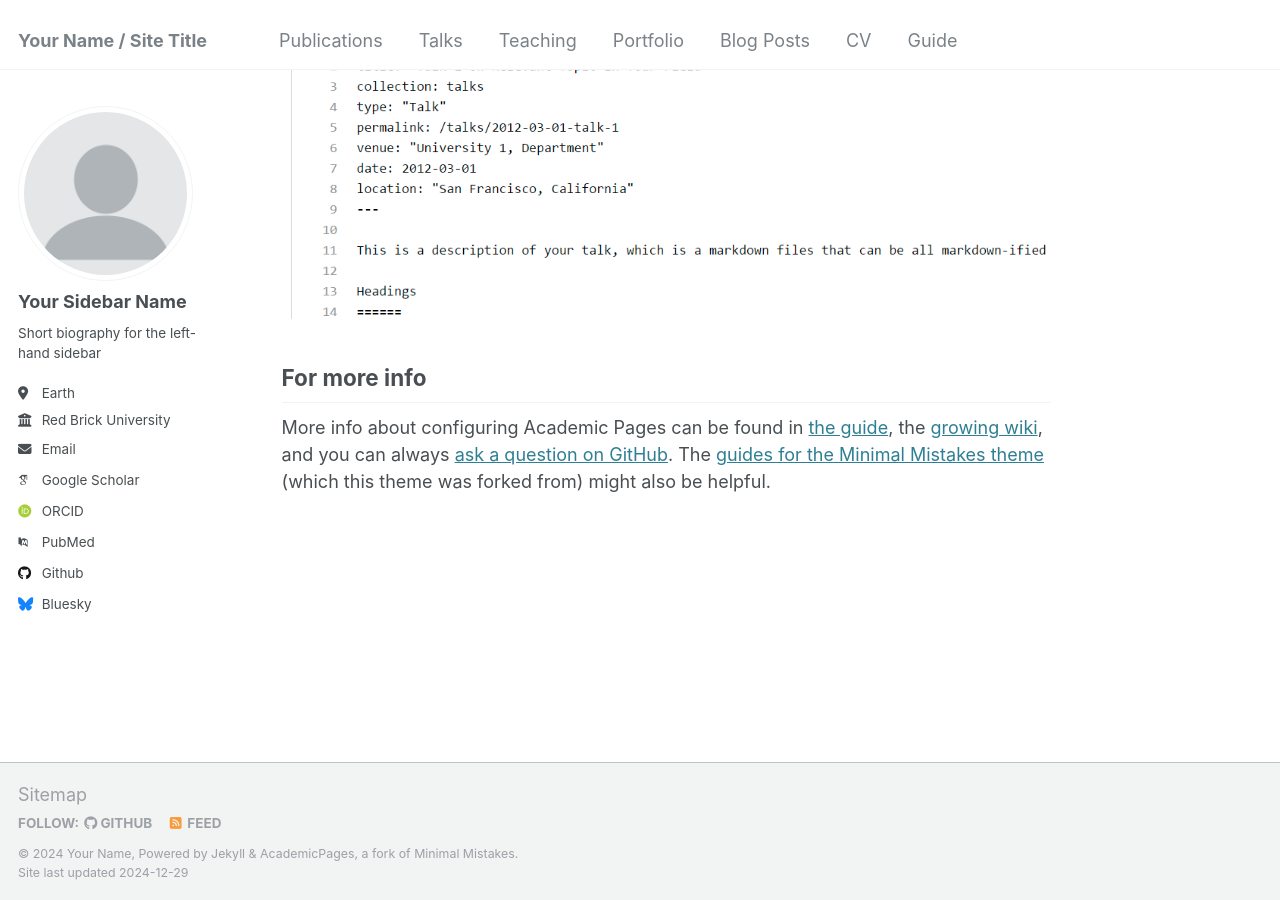
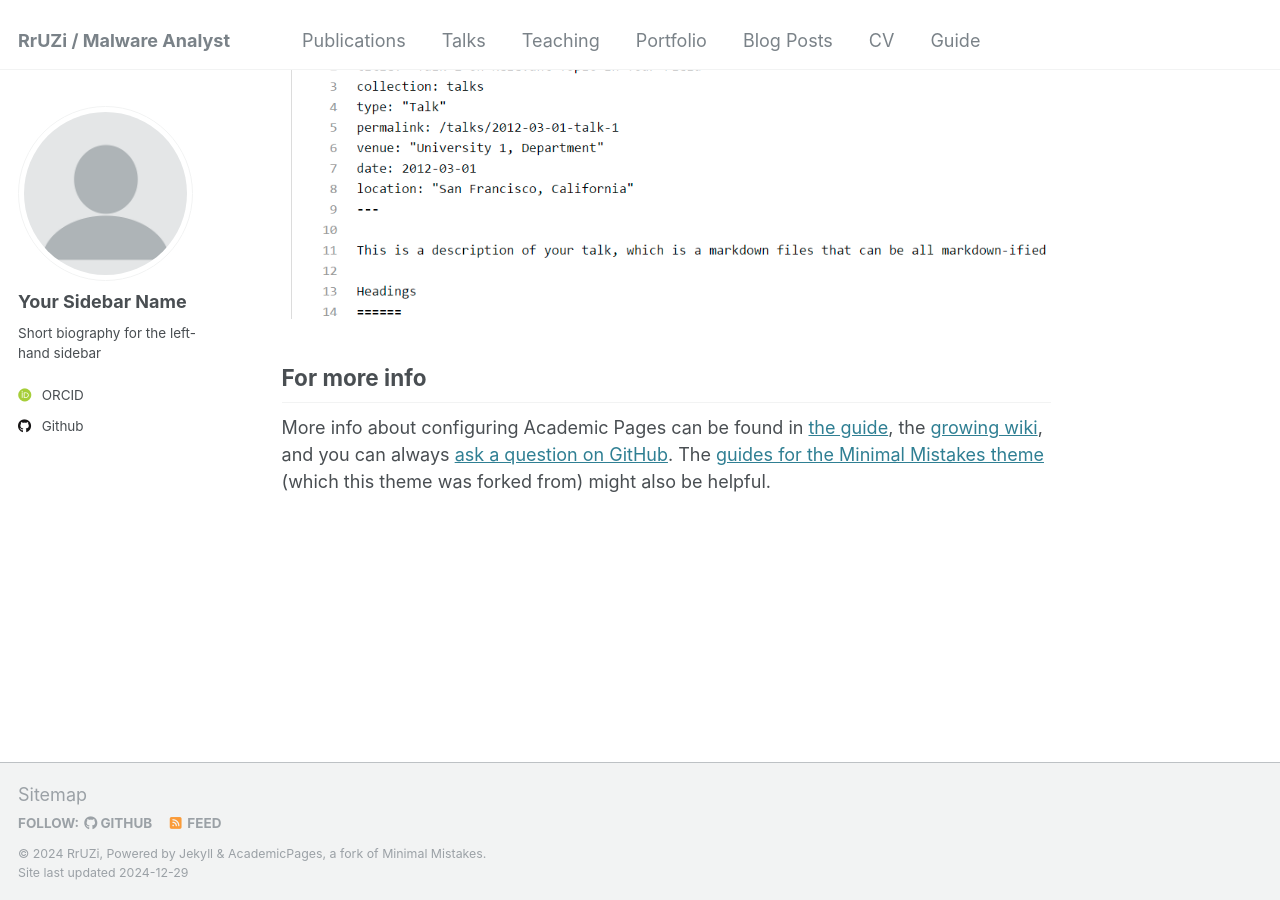
Before and after one commit to RrUZi/RrUZi.github.io, a Jekyll site: the page built from _pages/about.md, in a window 1280 px wide and 900 px high, scrolled down 2643 px. Built offline with Jekyll 4.4.1, drawn with Linux system fonts in a browser that asks for light colours; some web fonts are replaced.

Commit message:
Update _config.yml

```diff
--- a/_config.yml
+++ b/_config.yml
@@ -8,13 +8,13 @@
 
 # Basic Site Settings
 locale                   : "en-US"
-title                    : "Your Name / Site Title"
+title                    : "RrUZi / Malware Analyst"
 title_separator          : "-"
-name                     : &name "Your Name"
-description              : &description "personal description"
-url                      : https://academicpages.github.io # the base hostname & protocol for your site e.g. "https://[your GitHub username].github.io"
+name                     : &name "RrUZi"
+description              : &description "no description"
+url                      : https://rruzi.github.io/ # the base hostname & protocol for your site e.g. "https://[your GitHub username].github.io"
 baseurl                  : "" # the subpath of your site, e.g. "/blog"
-repository               : "academicpages/academicpages.github.io"
+repository               : "rruzi/rruzi.github.io/"
 
 # Site Author - The following control what appear as part of the author content on the side bar.
 #               If a field is blank the icon and link will not appear, otherwise it will be shown.
@@ -25,31 +25,31 @@
   name             : "Your Sidebar Name"
   pronouns         : # example: "she/her"
   bio              : "Short biography for the left-hand sidebar"
-  location         : "Earth"
-  employer         : "Red Brick University"
-  uri              : # URL
-  email            : "none@example.org"
+  # location         : "Earth"
+  # employer         : "Red Brick University"
+  # uri              : # URL
+  # email            : "none@example.org"
 
   # Academic websites
-  arxiv            : # URL - Update with the correct link to your profile
-  googlescholar    : "https://scholar.google.com/citations?user=PS_CX0AAAAAJ"
-  impactstory      : # URL
+  # arxiv            : # URL - Update with the correct link to your profile
+  # googlescholar    : "https://scholar.google.com/citations?user=PS_CX0AAAAAJ"
+  # impactstory      : # URL
   orcid            : "http://orcid.org/yourorcidurl"
-  semantic         : # URL
-  pubmed           : "https://www.ncbi.nlm.nih.gov/pubmed/?term=john+snow"
-  researchgate     : # URL
-  scopus           : # URL
+  # semantic         : # URL
+  # pubmed           : "https://www.ncbi.nlm.nih.gov/pubmed/?term=john+snow"
+  # researchgate     : # URL
+  # scopus           : # URL
 
   # Repositories and software development
   bitbucket        : # Username - Update with your username on the site
   codepen          : # Username
   dribbble         : # Username
-  github           : "academicpages"
+  github           : "rruzi"
   kaggle           : # Username
   stackoverflow    : # User number or user number and name (i.e., use "1" or "1/jeff-atwood")
 
   # Social media
-  bluesky          : "bsky.app" # Replace this with you Bluesky username
+  # bluesky          : "bsky.app" # Replace this with you Bluesky username
   facebook         : # Username
   flickr           : # Username
   foursquare       : # Username
```
